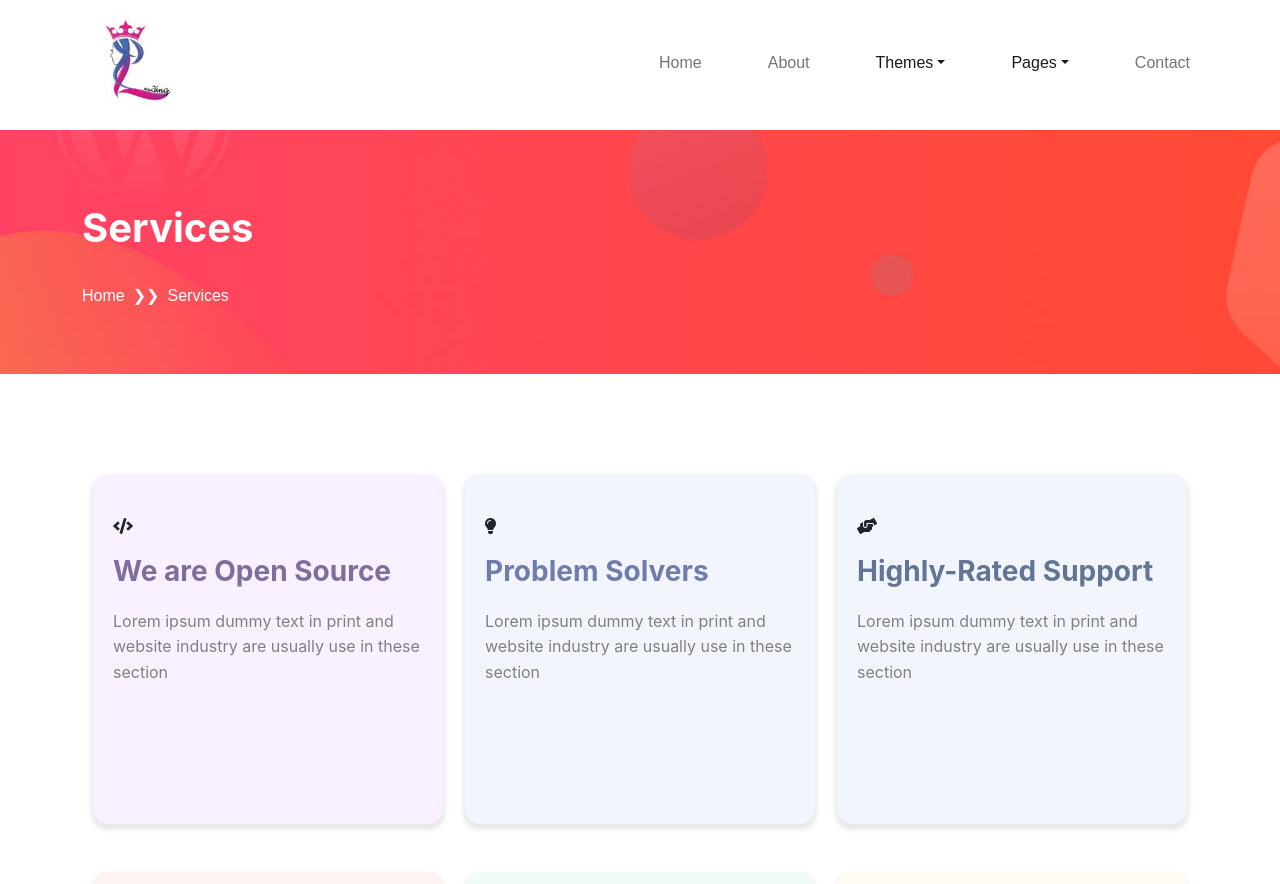
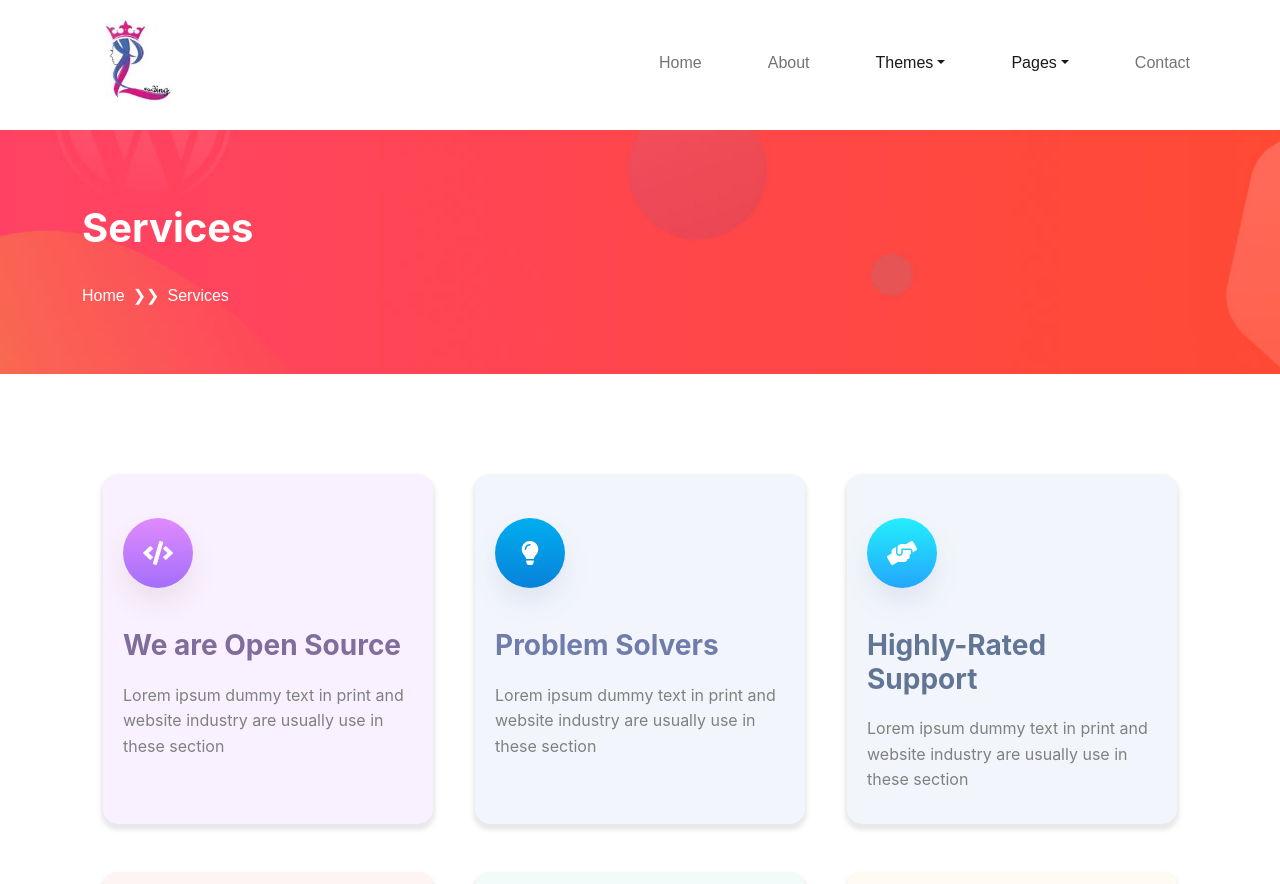
Before and after one commit to Sara-M5/Leading-Leadies, a React (Create React App) app: page /Service in a window 1280 px wide. Shown: the top 884 px of the page. Built offline with nearby package versions, Linux system fonts and the light colour scheme.

Commit message:
Update DigiMarket.css

```diff
--- a/src/Component/DigiMarket/DigiMarket.css
+++ b/src/Component/DigiMarket/DigiMarket.css
@@ -1,7 +1,7 @@
 .cards{
     border-radius: 15px;
     background: rgba(43, 98, 201, 0.06);
-    width:350px;
+    width:330px;
     height:350px;
     box-sizing:border-box;
     border-radius: 15px;
@@ -12,3 +12,49 @@
 .cards-wrapper{
 padding-top: 90px;
 }
+
+
+.cards i {
+    border-radius: 50%;
+    font-size: 24px;
+    padding: 15px;
+    height: 70px;
+    width: 70px;
+    text-align: center;
+    justify-content: center;
+    align-items: center;
+    display: inline-flex;
+    margin-bottom: 25px;
+    color: #fff;
+
+}
+
+.handsIcon {
+    background-image: linear-gradient(180deg, #24EEFC 0%, #236DFC 180%);
+    box-shadow: 0px 15px 30px 0px rgba(16, 0, 101, 0.08);
+}
+
+.codeIcon {
+    background-image: linear-gradient(180deg, #E08BFC 0%, #7357FB 180%);
+    box-shadow: 0px 15px 30px 0px rgba(101, 0, 0, 0.08);
+}
+
+.puzzelIcon {
+    background-image: linear-gradient(180deg, #FF6167 0%, #FF0E27 180%);
+    box-shadow: 0px 15px 30px 0px rgba(101, 0, 0, 0.08);
+}
+
+.lightIcon {
+    background-image: linear-gradient(180deg, #00AEEF 0%, #0F5EC9 180%);
+    box-shadow: 0px 15px 30px 0px rgba(0, 14, 101, 0.08);
+}
+
+.powerIcon {
+    background-image: linear-gradient(180deg, #00E31D 0%, #00C0CE 180%);
+    box-shadow: 0px 15px 30px 0px rgba(0, 101, 6, 0.08);
+}
+
+.cogIcon {
+    background-image: linear-gradient(180deg, #FAE000 0%, #F2557A 180%);
+    box-shadow: 0px 15px 30px 0px rgba(101, 76, 0, 0.08);
+}
```
